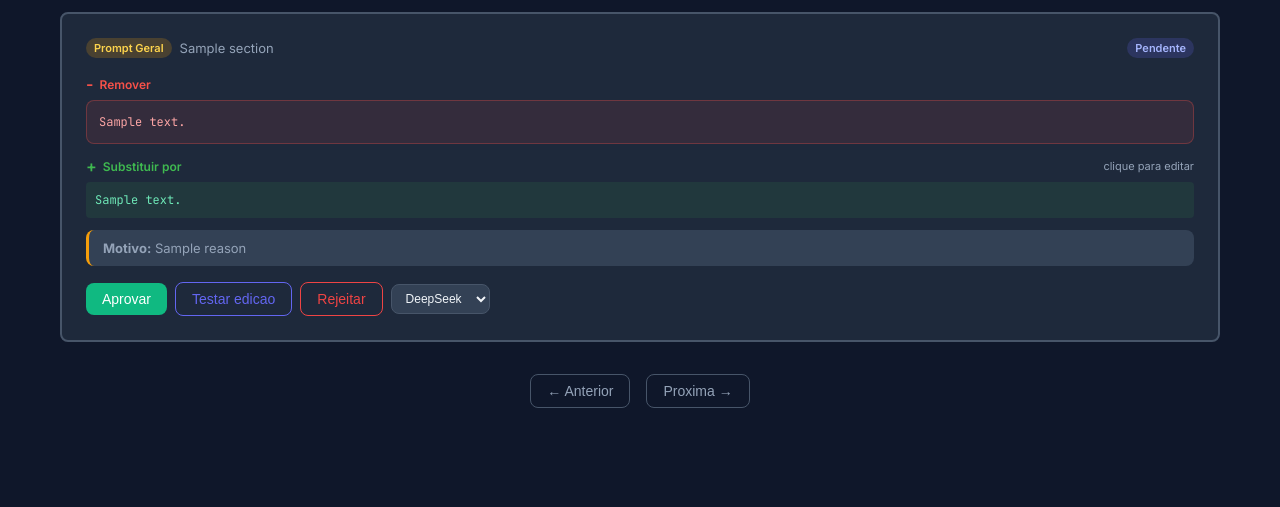
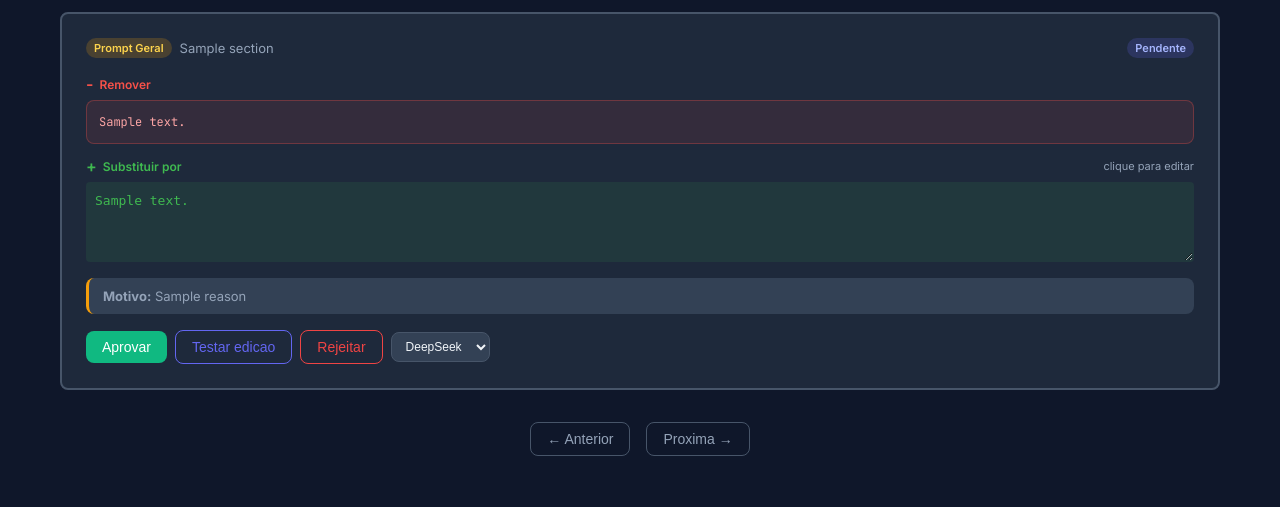
Before and after one commit to t3aai/ia-editora-testadora-e-criadora, a FastAPI app: template app/templates/edit_review.html in a window 1280 px wide. Shown: the part 293-800 px from the top of the page. Run offline with FastAPI, Linux system fonts and the light colour scheme; the template is opened without the code that fills it: most values are stand-ins (such as "Sample title", 1, 10 or a date in 2020).

Commit message:
Fix: switch to textarea for editable changes, always save user edits
contenteditable div was losing text on save. Now uses textarea with
.value which reliably captures user edits. Also always saves the
textarea content (not just when different from original).

Co-Authored-By: Claude Opus 4.6 (1M context) <noreply@anthropic.com>

```diff
--- a/app/main.py
+++ b/app/main.py
@@ -371,10 +371,11 @@ async def approve_change(request: Request, client_id: int, job_id: int, change_i
         try:
             body = await request.json()
             edited_text = body.get("after_text")
-            if edited_text and edited_text.strip() != change.after_text.strip():
+            if edited_text is not None:
                 change.after_text = edited_text
-        except Exception:
-            pass
+                logger.info(f"Change {change_id}: after_text updated by user ({len(edited_text)} chars)")
+        except Exception as e:
+            logger.warning(f"Could not parse approve body: {e}")
         change.status = "approved"
         db.commit()
 
--- a/app/templates/edit_review.html
+++ b/app/templates/edit_review.html
@@ -110,10 +110,11 @@
                             <span style="font-size:16px;">+</span> {{ 'Substituir por' if c.before_text else 'Adicionar' }}
                             <span style="font-size:11px; color:var(--text-muted); font-weight:400; margin-left:auto;">clique para editar</span>
                         </div>
-                        <div class="diff-after" id="after-{{ c.id }}" contenteditable="true"
-                             style="cursor:text; outline:none; border:1px solid transparent; border-radius:4px; padding:8px; transition:border-color 0.2s;"
+                        <textarea id="after-{{ c.id }}" class="diff-after"
+                             style="width:100%; min-height:80px; background:rgba(63,185,80,0.1); color:#3fb950; border:1px solid transparent; border-radius:4px; padding:8px; font-family:monospace; font-size:13px; resize:vertical; transition:border-color 0.2s; white-space:pre-wrap;"
                              onfocus="this.style.borderColor='var(--primary)'"
-                             onblur="this.style.borderColor='transparent'">{{ c.after_text }}</div>
+                             onblur="this.style.borderColor='transparent'"
+                             oninput="this.style.height='auto'; this.style.height=this.scrollHeight+'px'">{{ c.after_text }}</textarea>
                     </div>
 
                     <!-- Reason -->
@@ -280,9 +281,9 @@ function advanceToNextPending() {
 }
 
 async function approveChange(changeId) {
-    // Send edited after_text if user modified it
+    // Send edited after_text from textarea
     const afterEl = document.getElementById('after-' + changeId);
-    const editedText = afterEl ? afterEl.innerText : null;
+    const editedText = afterEl ? afterEl.value : null;
     const resp = await fetch(`/api/clients/${clientId}/jobs/${jobId}/changes/${changeId}/approve`, {
         method: 'POST',
         headers: {'Content-Type': 'application/json'},
@@ -364,6 +365,12 @@ async function applyChanges() {
     }
 }
 
+// Auto-resize textareas on load
+document.querySelectorAll('textarea.diff-after').forEach(ta => {
+    ta.style.height = 'auto';
+    ta.style.height = ta.scrollHeight + 'px';
+});
+
 // Init
 updateUI();
 </script>
```
